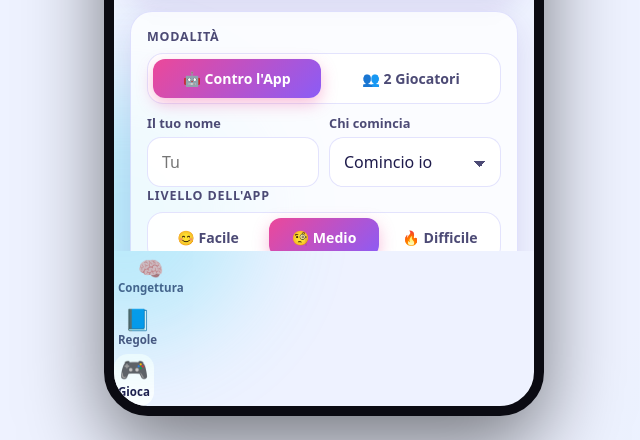
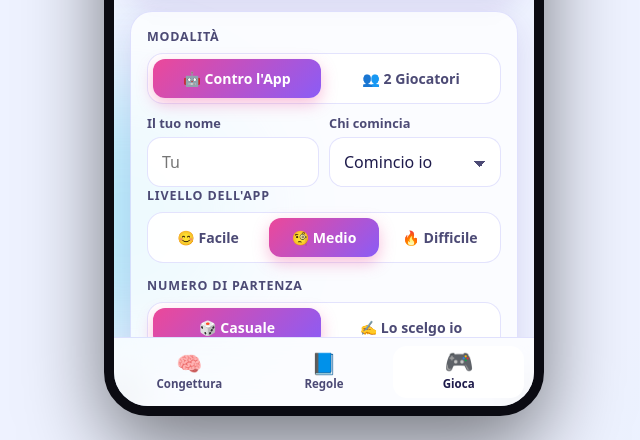
Before and after one commit to mongiovanna/GoldBach, a plain HTML site: page index.html in a window 1280 px wide. Shown: the part 360-800 px from the top of the page, without its empty margins (316-956 px from the left). Drawn offline with Linux system fonts and the light colour scheme.

Commit message:
Refactor CSS layout and update HTML structure

```diff
--- a/index.html
+++ b/index.html
@@ -41,10 +41,10 @@ body{
   background:radial-gradient(1200px 600px at 10% -10%,var(--bg2),transparent 60%),
              radial-gradient(900px 600px at 110% 110%,var(--bg3),transparent 60%), var(--bg1);
   background-attachment:fixed;
-  display:flex; justify-content:center; align-items:center;
+  display:flex; flex-direction:column; align-items:center; justify-content:center;
   overscroll-behavior:none;
 }
-.phone{position:relative; width:100%; height:100dvh; max-width:440px; display:flex; flex-direction:column; overflow:hidden}
+.phone{position:relative; width:100%; height:100vh; height:100dvh; max-width:440px; display:flex; flex-direction:column; overflow:hidden}
 @media (min-width:600px) and (min-height:760px){
   .phone{
     height:min(900px,94vh); border-radius:44px; border:10px solid #0b0b12;
@@ -58,14 +58,14 @@ body{
 .blob.b1{width:240px; height:240px; background:var(--pink); top:-80px; right:-80px}
 .blob.b2{width:260px; height:260px; background:var(--cyan); bottom:60px; left:-120px; opacity:.25}
 
-.appbar{position:relative; z-index:5; display:flex; align-items:center; gap:12px; padding:calc(env(safe-area-inset-top) + 14px) 18px 12px}
+.appbar{position:relative; z-index:5; flex:0 0 auto; display:flex; align-items:center; gap:12px; padding:calc(env(safe-area-inset-top) + 14px) 18px 12px}
 .logo{width:44px; height:44px; border-radius:14px; background:var(--grad); display:grid; place-items:center; font-weight:900; color:#fff; font-size:.95rem; box-shadow:0 6px 18px rgba(236,72,153,.45); flex:0 0 auto}
 .appbar .t{min-width:0}
 .appbar h1{margin:0; font-size:1.15rem; font-weight:800; letter-spacing:.2px}
 .appbar p{margin:0; font-size:.8rem; color:var(--muted); white-space:nowrap; overflow:hidden; text-overflow:ellipsis}
 .iconbtn{margin-left:auto; width:42px; height:42px; border-radius:14px; border:1px solid var(--stroke); background:var(--surface); color:var(--text); font-size:1.15rem; cursor:pointer; flex:0 0 auto}
 
-main{position:relative; z-index:2; flex:1 1 auto; overflow-y:auto; overflow-x:hidden; -webkit-overflow-scrolling:touch; padding:4px 16px 18px; display:flex; flex-direction:column}
+main{position:relative; z-index:2; flex:1 1 auto; min-height:0; overflow-y:auto; overflow-x:hidden; -webkit-overflow-scrolling:touch; padding:4px 16px 18px; display:flex; flex-direction:column}
 .screen{animation:enter .35s ease both}
 @keyframes enter{from{opacity:0; transform:translateY(12px)} to{opacity:1; transform:none}}
 .hidden{display:none !important}
@@ -198,14 +198,14 @@ details summary{cursor:pointer; font-weight:800; color:var(--pink); padding:4px
 .rule{display:flex; gap:10px; align-items:flex-start; margin:10px 0}
 .rule .n{width:30px; height:30px; border-radius:10px; background:var(--grad-btn); color:#fff; display:grid; place-items:center; font-weight:900; flex:0 0 auto}
 .rule p{margin:2px 0 0}
-/* Crediti: discreti, in fondo alla schermata */
 .foot{margin-top:auto; padding-top:16px; text-align:center; color:var(--muted); font-size:.66rem; line-height:1.5; opacity:.75}
 
-tabbar{position:relative; z-index:10; display:flex; gap:4px; padding:8px 10px calc(8px + env(safe-area-inset-bottom)); background:var(--surface); border-top:1px solid var(--stroke); -webkit-backdrop-filter:blur(20px); backdrop-filter:blur(20px)}
-.tabbar button{flex:1 1 0; display:flex; flex-direction:column; align-items:center; gap:2px; padding:7px 4px; border:0; border-radius:14px; background:transparent; color:var(--muted); font-weight:700; font-size:.72rem; cursor:pointer; font-family:inherit}
-.tabbar button .i{font-size:1.3rem; line-height:1; transition:transform .2s}
-.tabbar button[aria-selected="true"]{color:var(--text); background:var(--surface-2)}
-.tabbar button[aria-selected="true"] .i{transform:translateY(-2px) scale(1.12)}
+/* Barra di navigazione: sempre orizzontale (griglia a 3 colonne) */
+.tabbar{position:relative; z-index:10; flex:0 0 auto; width:100%; display:grid !important; grid-template-columns:repeat(3,minmax(0,1fr)); grid-template-rows:auto; gap:4px; padding:8px 10px calc(8px + env(safe-area-inset-bottom)); background:var(--surface); border-top:1px solid var(--stroke); -webkit-backdrop-filter:blur(20px); backdrop-filter:blur(20px)}
+.tabbar > button{width:100%; min-width:0; margin:0; display:flex; flex-direction:column; align-items:center; justify-content:center; gap:2px; padding:7px 4px; border:0; border-radius:14px; background:transparent; color:var(--muted); font-weight:700; font-size:.72rem; cursor:pointer; font-family:inherit; white-space:nowrap}
+.tabbar > button .i{display:block; font-size:1.3rem; line-height:1; transition:transform .2s}
+.tabbar > button[aria-selected="true"]{color:var(--text); background:var(--surface-2)}
+.tabbar > button[aria-selected="true"] .i{transform:translateY(-2px) scale(1.12)}
 </style>
 </head>
 <body>
@@ -222,7 +222,6 @@ tabbar{position:relative; z-index:10; display:flex; gap:4px; padding:8px 10px ca
   </header>
 
   <main id="main">
-    <!-- ============ HOME / SETUP ============ -->
     <section class="screen" id="scr-home">
       <div class="card hero">
         <div class="big" aria-hidden="true">p+q</div>
@@ -283,7 +282,6 @@ tabbar{position:relative; z-index:10; display:flex; gap:4px; padding:8px 10px ca
       </form>
     </section>
 
-    <!-- ============ PARTITA ============ -->
     <section class="screen hidden" id="scr-game">
       <div class="scorebar">
         <div class="pl" id="pl0"><div class="av" id="pl0a">🙂</div><div class="meta"><div class="nm" id="pl0n"></div><div class="sc" id="pl0s"></div></div></div>
@@ -333,7 +331,6 @@ tabbar{position:relative; z-index:10; display:flex; gap:4px; padding:8px 10px ca
       </div>
     </section>
 
-    <!-- ============ REGOLE ============ -->
     <section class="screen hidden" id="scr-rules">
       <div class="card">
         <h2>📘 Come si gioca</h2>
@@ -357,7 +354,6 @@ tabbar{position:relative; z-index:10; display:flex; gap:4px; padding:8px 10px ca
       </div>
     </section>
 
-    <!-- ============ CONGETTURA ============ -->
     <section class="screen hidden" id="scr-info">
       <div class="card">
         <h2>🧠 La congettura di Goldbach</h2>
```
